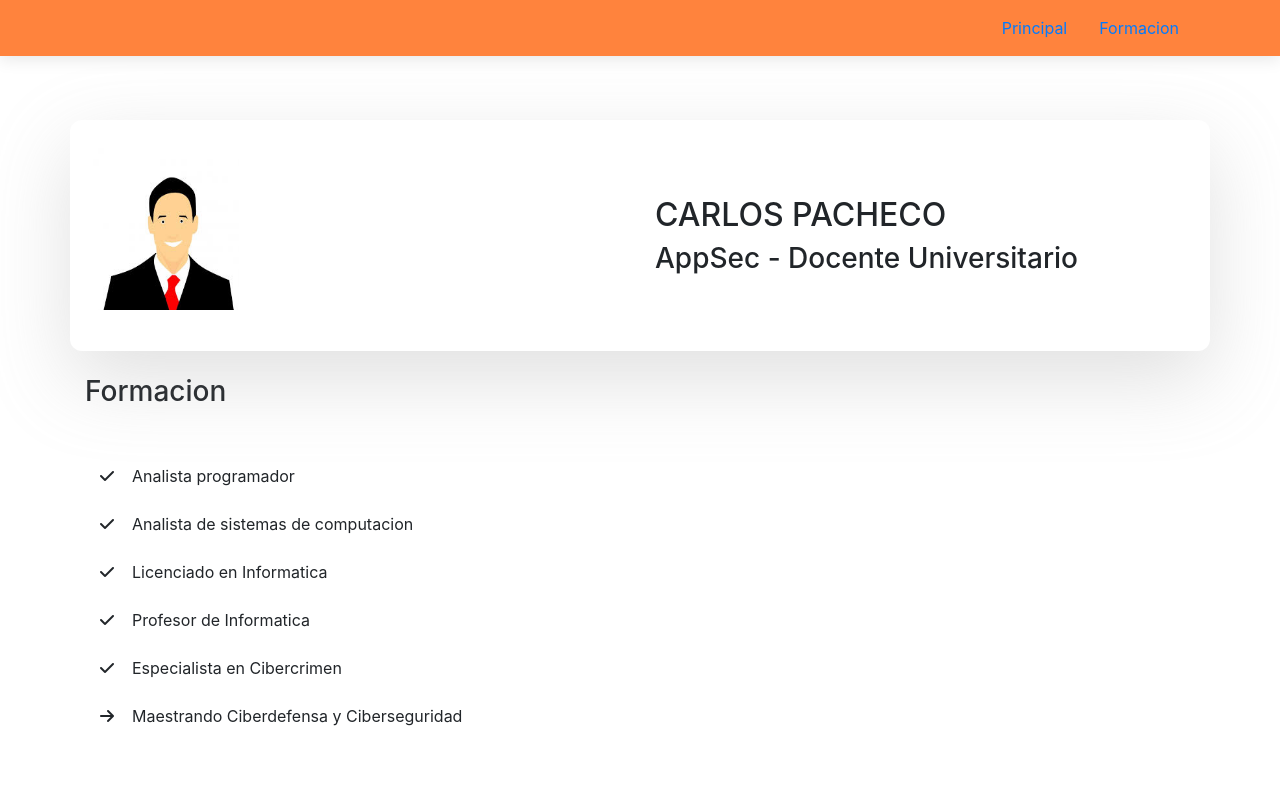
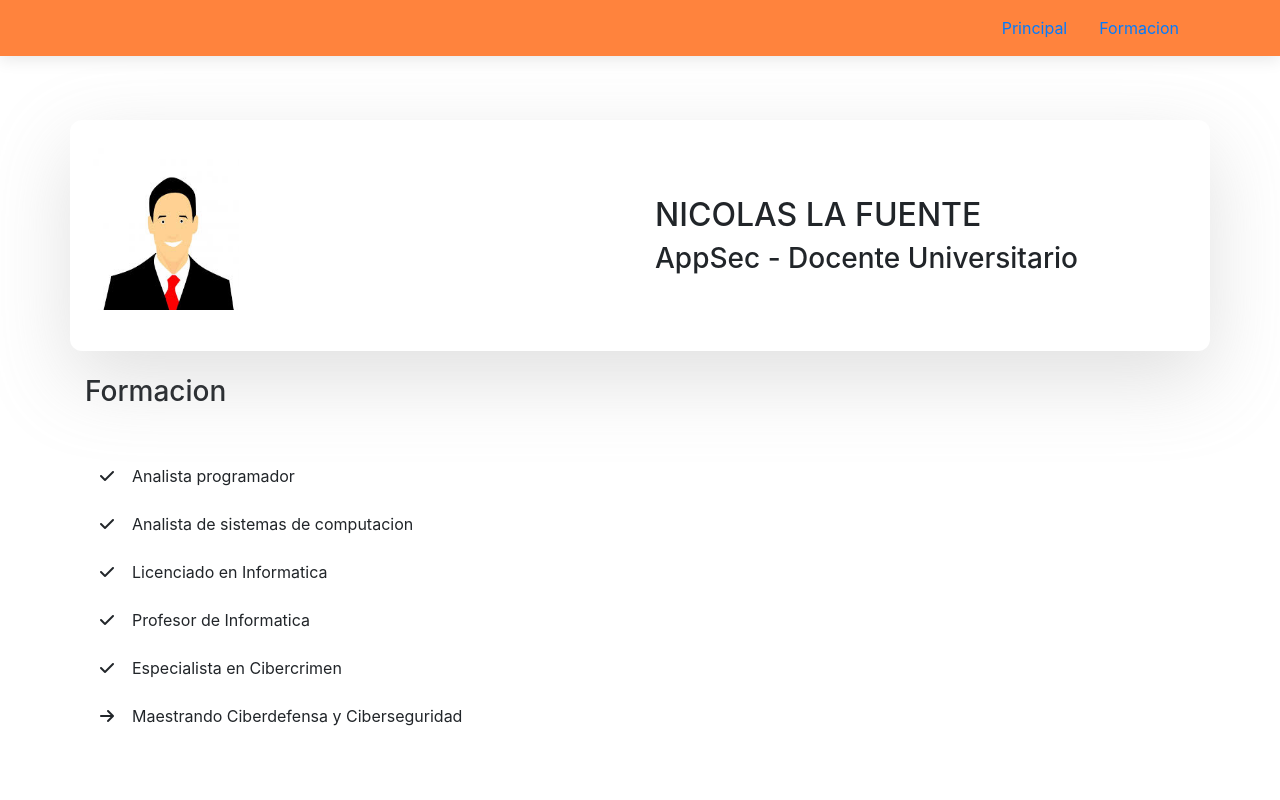
Before and after one commit to nicolf13/Sitio, a plain HTML site: page index.html in a window 1280 px wide. Shown: the top 800 px of the page. Drawn offline with nearby package versions, Linux system fonts and the light colour scheme.

Commit message:
Update index.html

```diff
--- a/index.html
+++ b/index.html
@@ -47,7 +47,7 @@
 
 		    <div class="text-container"> </br>
 		</br>
-		    <h2 class="sect-title text-uppercase">Carlos Pacheco</h2>
+		    <h2 class="sect-title text-uppercase">Nicolas La Fuente</h2>
 		    <h3>AppSec - Docente Universitario</h3>
 			<p></p>
 
```
